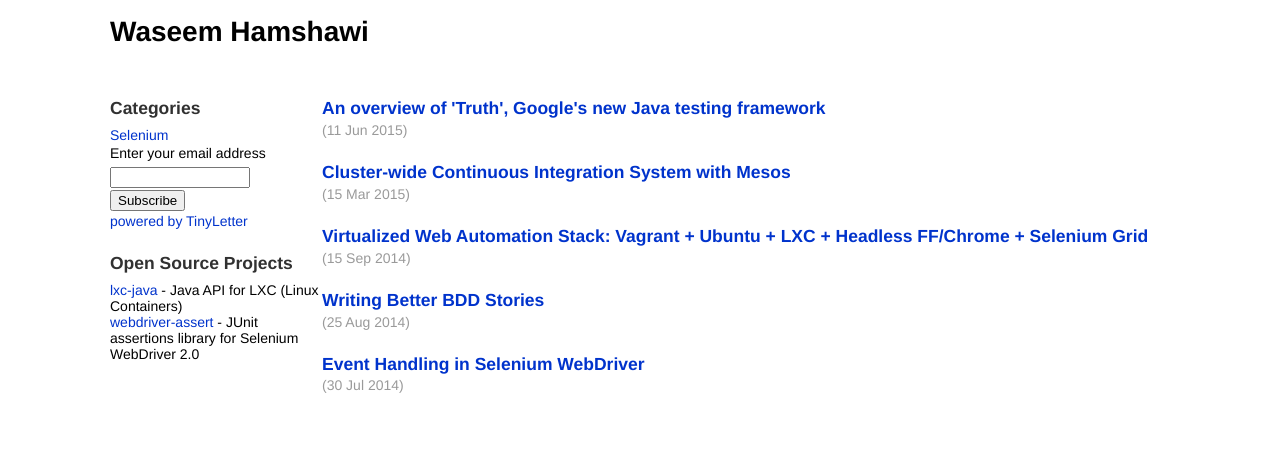
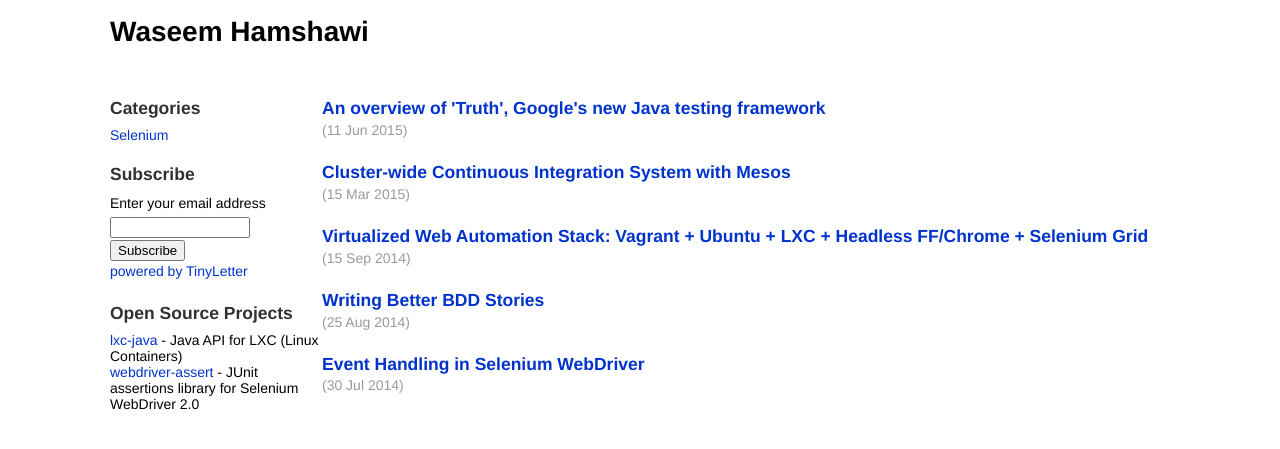
Before and after one commit to waseemh/waseemh.github.io_F, a Jekyll site: the page built from index.md, in a window 1280 px wide. Shown: the top 449 px of the page. Built offline with Jekyll 4.4.1, drawn with Linux system fonts in a browser that asks for light colours.

Commit message:
Update default.html

```diff
--- a/_layouts/default.html
+++ b/_layouts/default.html
@@ -24,6 +24,7 @@
   {% endfor %}
 </ul>
 
+<h3>Subscribe</h3>
  <form action="https://tinyletter.com/waseemh" method="post" target="popupwindow" onsubmit="window.open('https://tinyletter.com/waseemh', 'popupwindow', 'scrollbars=yes,width=800,height=600');return true">
    <p><label for="tlemail">Enter your email address</label></p>
    <p><input type="text" style="width:140px" name="email" id="tlemail" /></p>
```
